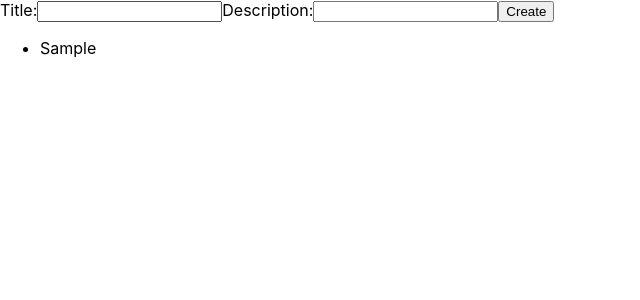
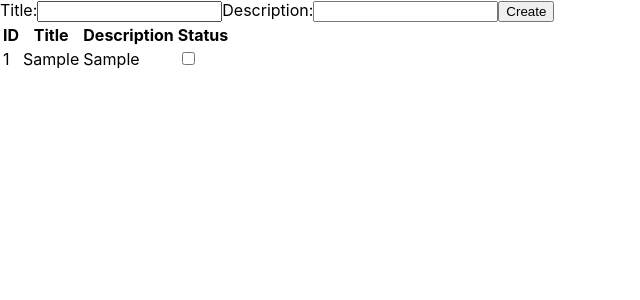
Before and after one commit to Veronikanos/todo, a React (Create React App) app: page / in a window 1280 px wide. Both pictures are taken after typing "Sample", "Sample" into the empty fields and a click on the button "Create". Shown: the top 300 px of the page, without its empty margins (0-640 px from the left). Built offline with nearby package versions, Linux system fonts and the light colour scheme.

Commit message:
refactor(TodoList): switch markup to table tag, add checkbox

```diff
--- a/src/components/Form/Form.jsx
+++ b/src/components/Form/Form.jsx
@@ -22,6 +22,7 @@ export const Form = ({ handleAddTodo }) => {
       id: nanoid(),
       title,
       description,
+      status: false,
     };
 
     handleAddTodo(newObj);
--- a/src/components/TodoList/TodoList.jsx
+++ b/src/components/TodoList/TodoList.jsx
@@ -1,9 +1,28 @@
 export const TodoList = ({ todos }) => {
   return (
-    <ul>
-      {todos.map(todo => (
-        <li key={todo.id}>{todo.title}</li>
-      ))}
-    </ul>
+    <table>
+      <thead>
+        <tr>
+          <th>ID</th>
+          <th>Title</th>
+          <th>Description</th>
+          <th>Status</th>
+        </tr>
+      </thead>
+      <tbody>
+        <tr>
+          {todos.map((todo, index) => (
+            <>
+              <td key={todo.id}>{index + 1}</td>
+              <td>{todo.title}</td>
+              <td>{todo.description}</td>
+              <td>
+                <input type="checkbox" checked={todo.status}></input>
+              </td>
+            </>
+          ))}
+        </tr>
+      </tbody>
+    </table>
   );
 };
```
